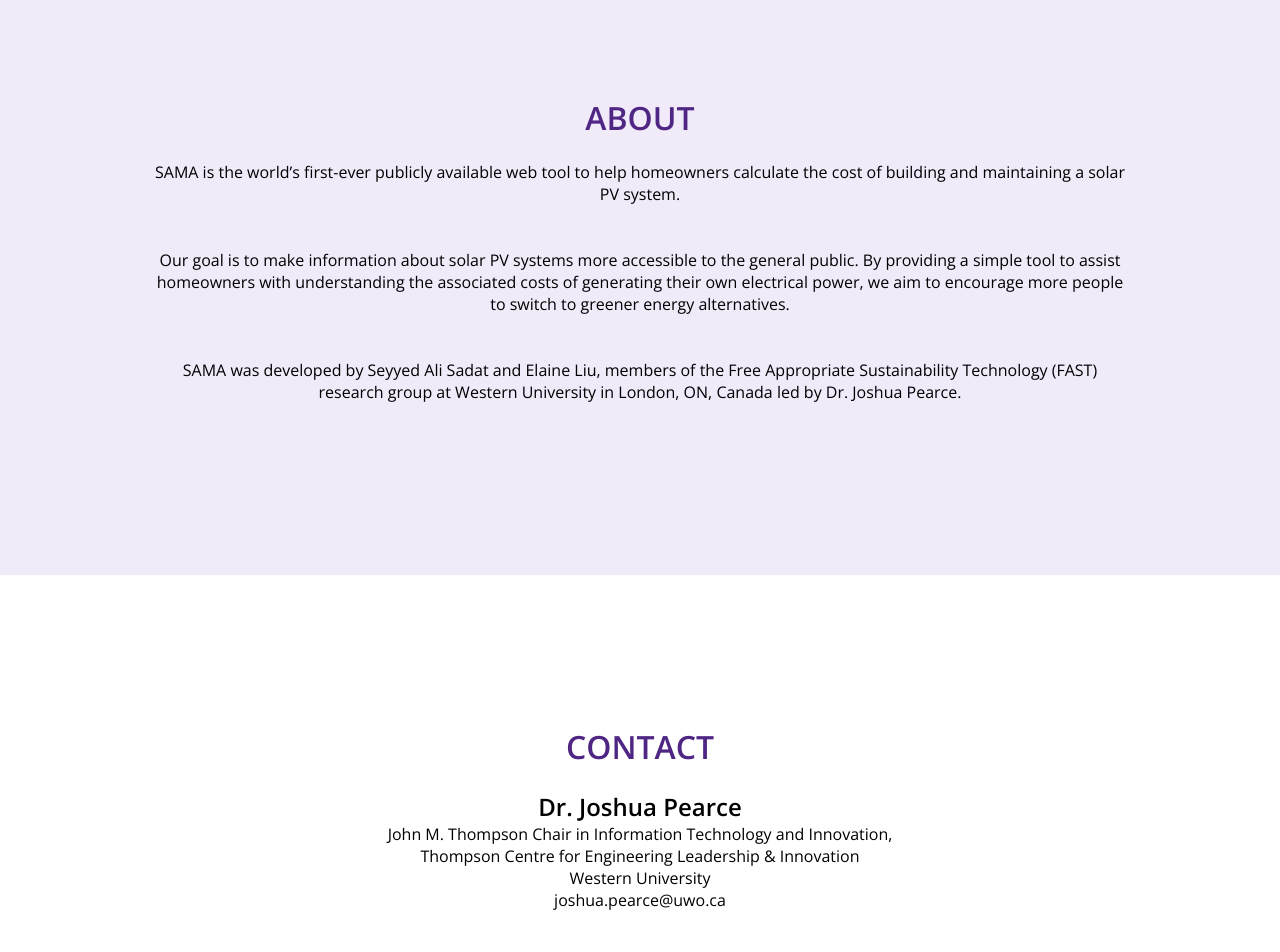
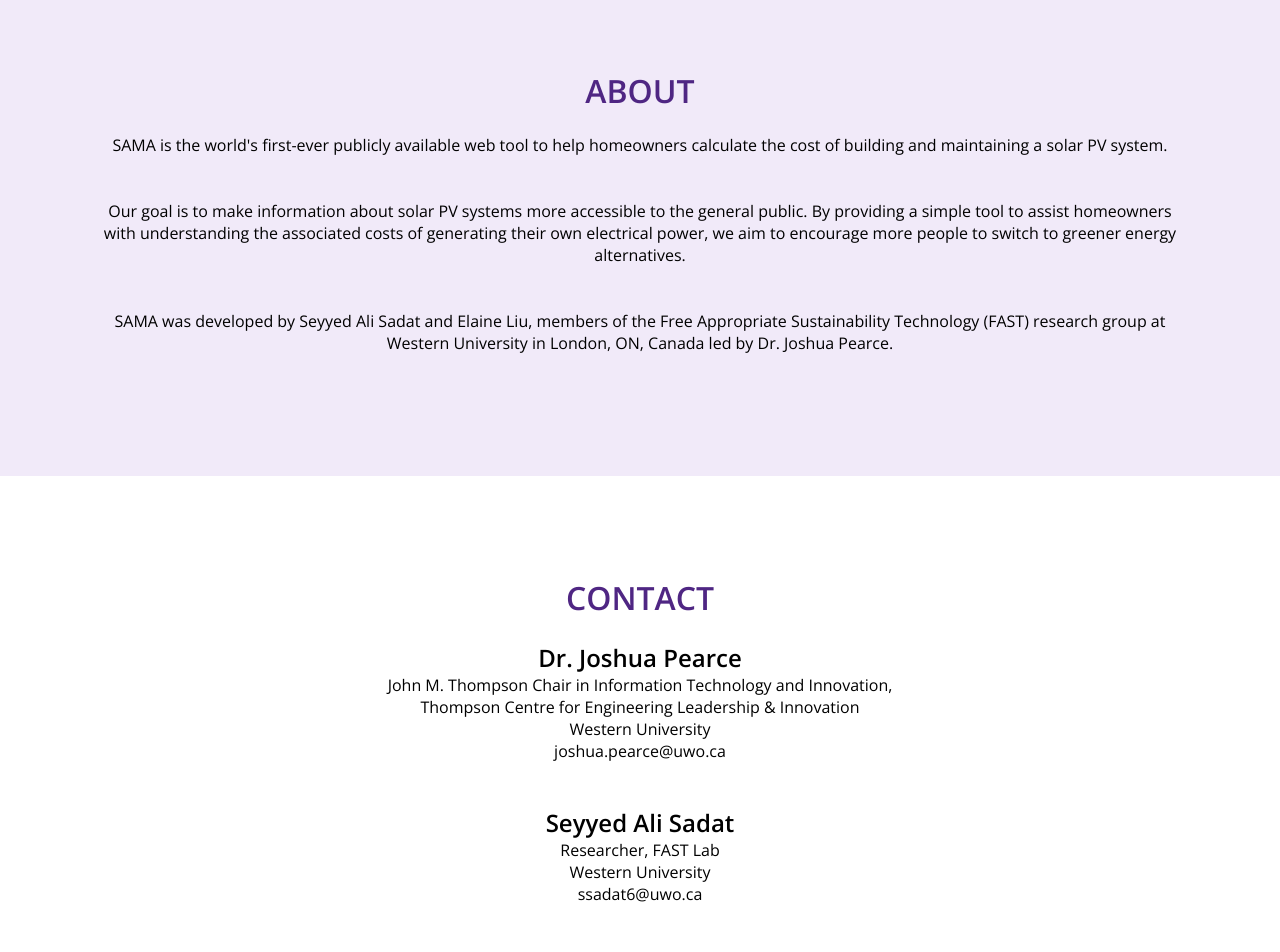
Before and after one commit to julia24g/sama-web-modular, a React (Create React App) app in the folder frontend/: page / in a window 1280 px wide. Shown: the part 1660-2612 px from the top of the page. Built offline with nearby package versions, Linux system fonts and the light colour scheme.

Commit message:
Fix CSS width issues

```diff
--- a/frontend/src/App.css
+++ b/frontend/src/App.css
@@ -30,8 +30,8 @@
 #about {
   background: #F1EAF9;
   width: 100%;
-  margin: auto;
-  padding: 50px;
+  margin: 0;
+  padding: 50px 0;
   display: table;
   overflow: hidden;
 }
@@ -39,8 +39,8 @@
 #contact {
   background: white;
   width: 100%;
-  margin: auto;
-  padding: 50px;
+  margin: 0;
+  padding: 50px 0;
   display: table;
   overflow: hidden;
 }
@@ -57,7 +57,7 @@
   display: table-cell;
   vertical-align: middle;
   text-align: center;
-  padding: 100px;
+  padding: 50px 100px;
 }
 
 .form {
@@ -105,3 +105,9 @@
     transform: rotate(360deg);
   }
 }
+
+@media (min-width: 1000px) {
+  img {
+    padding: 20px 20%;
+  }
+}
--- a/frontend/src/App.js
+++ b/frontend/src/App.js
@@ -256,15 +256,15 @@
                 </form>
                 <br></br>
                 <h2>{message}</h2>
-                <img id="figure"></img>
+                <img id="figure" style={{ width: "100%" }}></img>
                 <p>{results}</p>
             </Box>
 
             <Box id="about">
                 <div className="aboutText">
-                    <h1 style={{ color: "#4F2683", fontWeight: "800" }}>ABOUT</h1>
+                    <h1>ABOUT</h1>
                     <br></br>
-                    <p>SAMA is the world’s first-ever publicly available web tool to help homeowners calculate the cost of building and maintaining a solar PV system.</p>
+                    <p>SAMA is the world's first-ever publicly available web tool to help homeowners calculate the cost of building and maintaining a solar PV system.</p>
                     <br></br>
                     <br></br>
                     <p>Our goal is to make information about solar PV systems more accessible to the general public.
@@ -280,7 +280,7 @@
 
             <Box id="contact">
                 <div className="contactText">
-                    <h1 style={{ color: "#4F2683", fontWeight: "800" }}>CONTACT</h1>
+                    <h1>CONTACT</h1>
                     <br></br>
                     <h2>Dr. Joshua Pearce</h2>
                     <p>John M. Thompson Chair in Information Technology and Innovation,</p>
```
